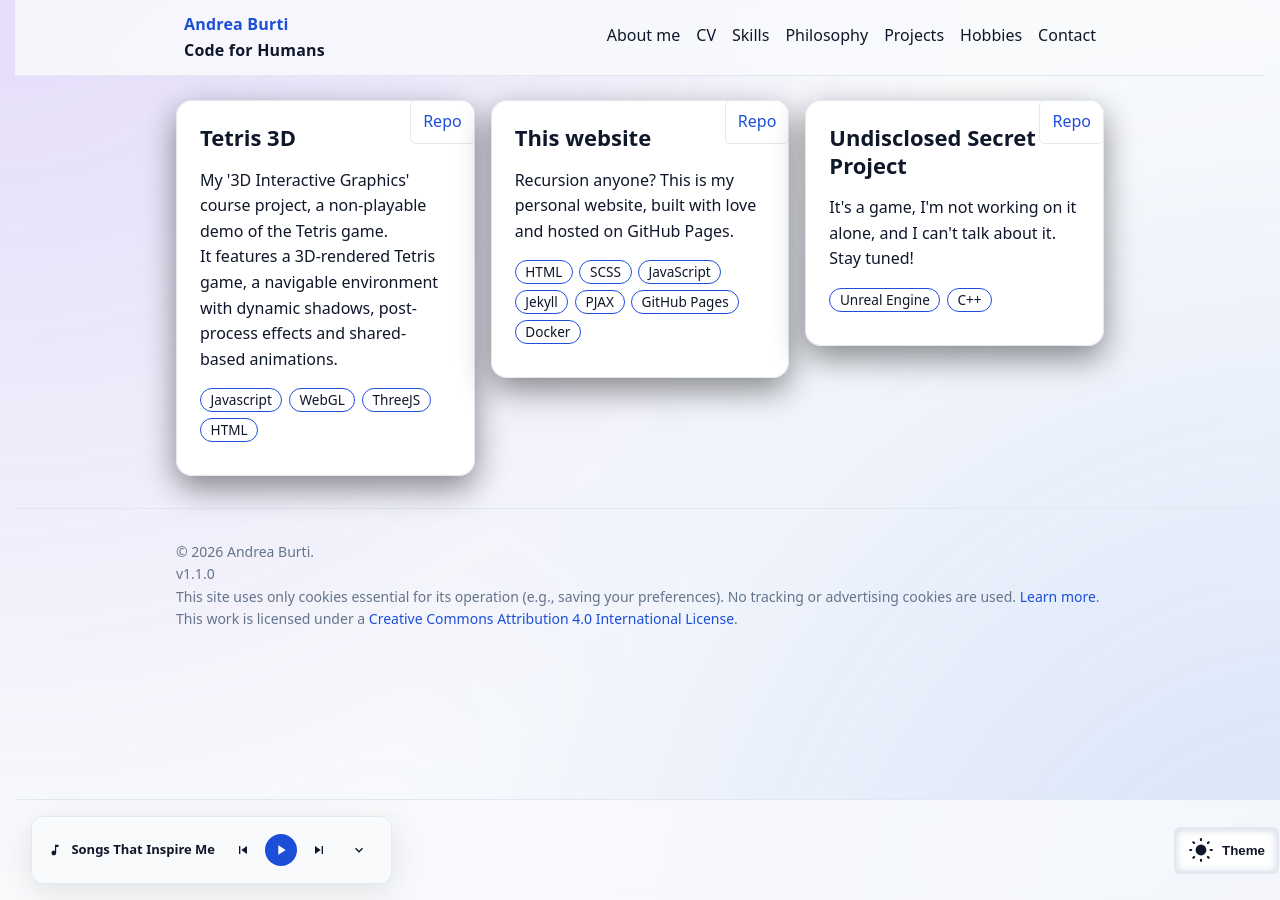
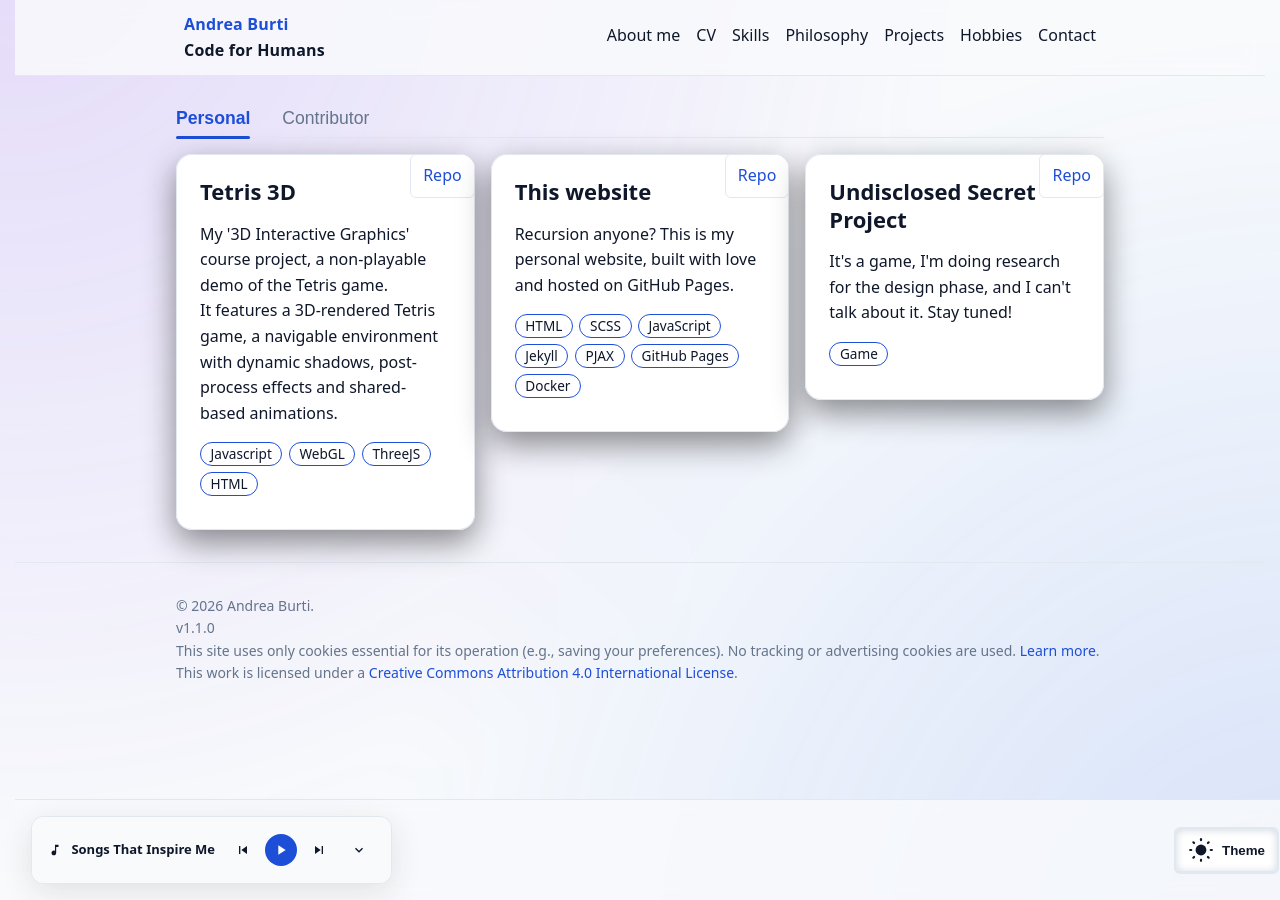
Before and after one commit to boozee/boozee.github.io, a Jekyll site: the page built from pages/projects.md, in a window 1280 px wide. Built offline with Jekyll 4.4.1, drawn with Linux system fonts in a browser that asks for light colours.

Commit message:
Add contributor projects

```diff
--- a/_data/projects.yml
+++ b/_data/projects.yml
@@ -1,15 +1,24 @@
 - name: Tetris 3D
   description:
      My '3D Interactive Graphics' course project, a non-playable demo of the Tetris game.<br> It features a 3D-rendered Tetris game, a navigable environment with dynamic shadows, post-process effects and shared-based animations.
+  category: personal
   tags: [Javascript, WebGL, ThreeJS, HTML]
   repo: https://github.com/boozee/Tetris3D
 
 - name: This website
   description: Recursion anyone? This is my personal website, built with love and hosted on GitHub Pages.
+  category: personal
   tags: [HTML, SCSS, JavaScript, Jekyll, PJAX, GitHub Pages, Docker]
   repo: https://github.com/boozee/boozee.github.io
 
 - name: Undisclosed Secret Project
-  description: It's a game, I'm not working on it alone, and I can't talk about it. Stay tuned!
-  tags: [Unreal Engine, C++]
+  description: It's a game, I'm doing research for the design phase, and I can't talk about it. Stay tuned!
+  category: personal
+  tags: [Game]
   repo: https://youtu.be/dQw4w9WgXcQ?si=W96n_V6WwUMS_jIg
+
+- name: Godot
+  description: Contributions to the open-source Godot Engine.
+  category: contributor
+  tags: [Godot Engine, C++]
+  repo: https://github.com/godotengine/godot
--- a/pages/projects.md
+++ b/pages/projects.md
@@ -4,10 +4,29 @@
 permalink: /projects/
 ---
 
-<section>
-  <div class="grid grid-3">
-    {% for p in site.data.projects %}
-      {% include card-project.html project=p %}
-    {% endfor %}
-  </div>
-</section>
+<div class="tabs">
+  <button class="tab-button active" data-tab="personal">Personal</button>
+  <button class="tab-button" data-tab="contributor">Contributor</button>
+</div>
+
+<div class="tab-content is-active" id="personal">
+  <section>
+    <div class="grid grid-3">
+      {% assign personal_projects = site.data.projects | where: "category", "personal" %}
+      {% for p in personal_projects %}
+        {% include card-project.html project=p %}
+      {% endfor %}
+    </div>
+  </section>
+</div>
+
+<div class="tab-content" id="contributor">
+  <section>
+    <div class="grid grid-3">
+      {% assign contributor_projects = site.data.projects | where: "category", "contributor" %}
+      {% for p in contributor_projects %}
+        {% include card-project.html project=p %}
+      {% endfor %}
+    </div>
+  </section>
+</div>
```
